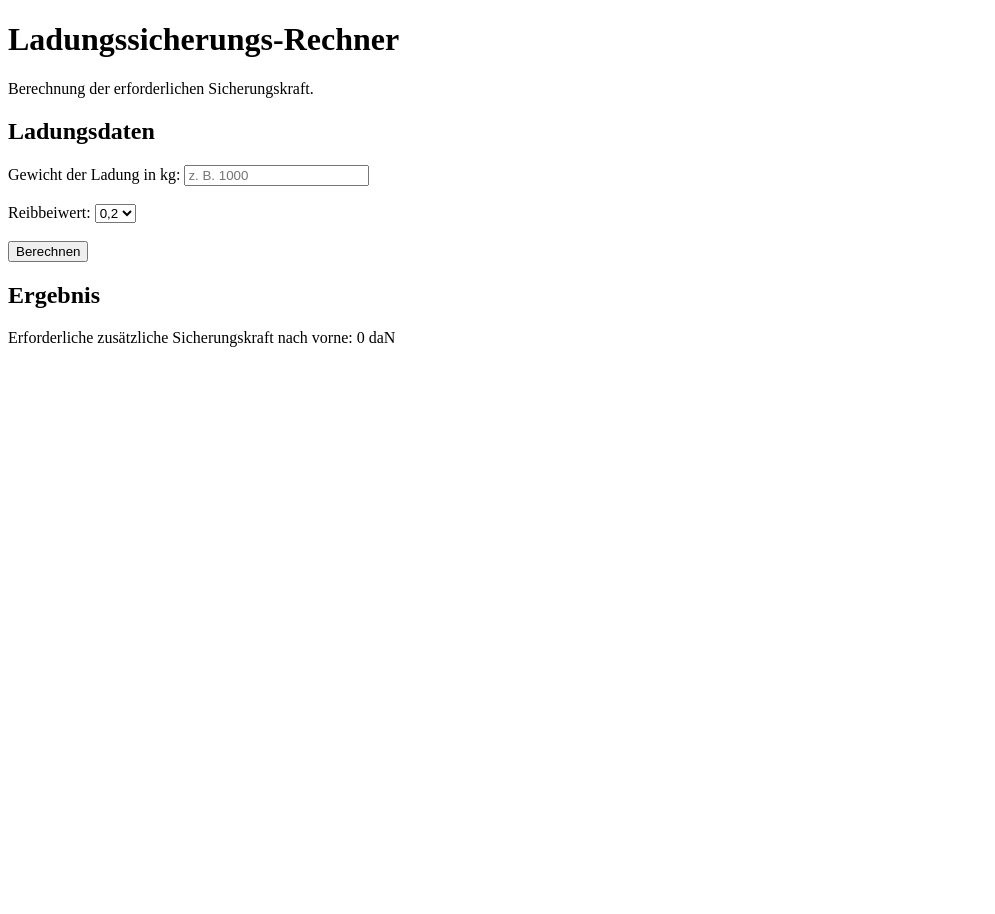
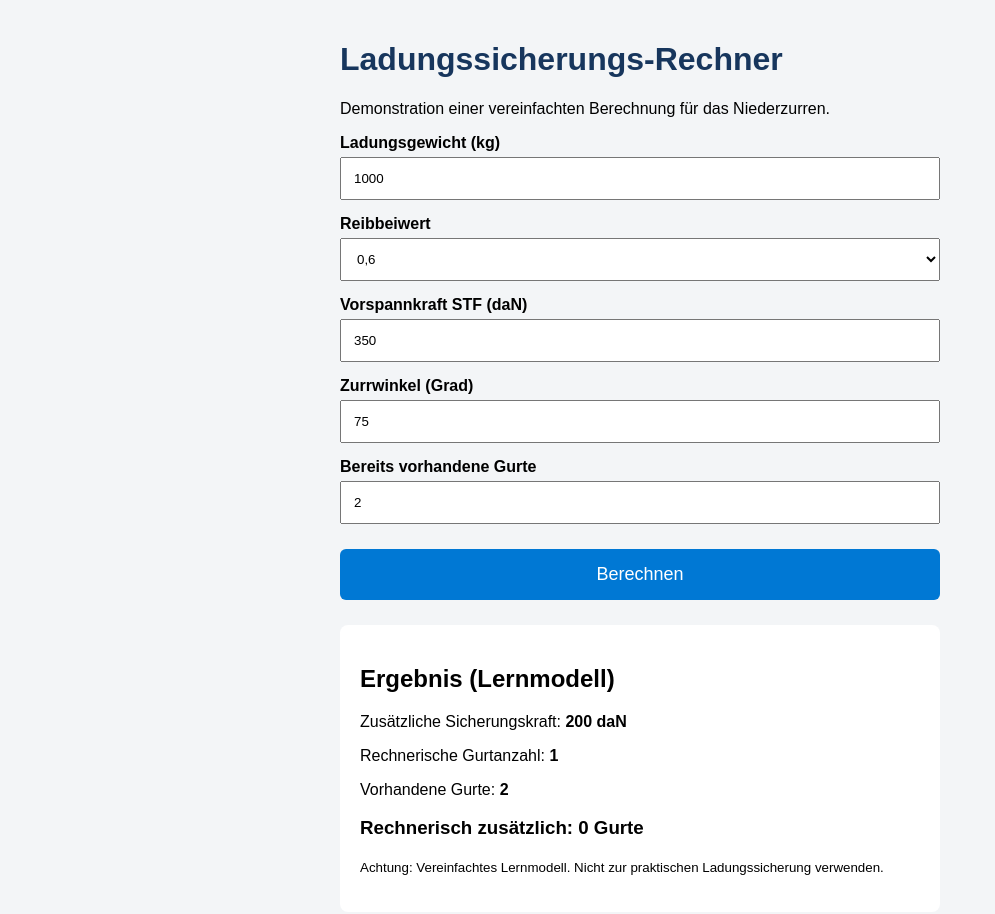
Before and after one commit to fvbg23/Ladungssicherungsrechner, a plain HTML site: page index.html in a window 1280 px wide. Both pictures are taken after a click on the button "Berechnen". Shown: the whole page, without its empty margins (0-995 px from the left). Before the commit the page ends 800 px from the top, so only its background shows below. Drawn offline with Linux system fonts and the light colour scheme.

Commit message:
Enhance load securing calculator with styles and logic
Berechnung der Gurtanzahl hinzugefügt

```diff
--- a/index.html
+++ b/index.html
@@ -1,58 +1,172 @@
 <!DOCTYPE html>
 <html lang="de">
-
 <head>
 <meta charset="UTF-8">
 <meta name="viewport" content="width=device-width, initial-scale=1.0">
+
 <title>Ladungssicherungs-Rechner</title>
+
+<style>
+body {
+    font-family: Arial, sans-serif;
+    background: #f3f5f7;
+    padding: 20px;
+    max-width: 600px;
+    margin: auto;
+}
+
+h1 {
+    color: #17365d;
+}
+
+label {
+    display: block;
+    margin-top: 15px;
+    font-weight: bold;
+}
+
+input, select {
+    width: 100%;
+    padding: 12px;
+    margin-top: 5px;
+    box-sizing: border-box;
+}
+
+button {
+    background: #0078d4;
+    color: white;
+    border: none;
+    padding: 15px;
+    width: 100%;
+    margin-top: 25px;
+    font-size: 18px;
+    border-radius: 6px;
+}
+
+.ergebnis {
+    background: white;
+    padding: 20px;
+    margin-top: 25px;
+    border-radius: 8px;
+}
+</style>
 </head>
 
 <body>
 
 <h1>Ladungssicherungs-Rechner</h1>
 
-    <p>Berechnung der erforderlichen Sicherungskraft.</p>
+<p>Demonstration einer vereinfachten Berechnung
+für das Niederzurren.</p>
 
-    <h2>Ladungsdaten</h2>
+<label>Ladungsgewicht (kg)</label>
+<input type="number" id="gewicht" value="1000" min="0">
 
-    <label for="gewicht">Gewicht der Ladung in kg:</label>
-    <input type="number" id="gewicht" placeholder="z. B. 1000">
-
-    <br><br>
-
-    <label for="reibung">Reibbeiwert:</label>
+<label>Reibbeiwert</label>
 <select id="reibung">
 <option value="0.2">0,2</option>
 <option value="0.3">0,3</option>
 <option value="0.4">0,4</option>
 <option value="0.5">0,5</option>
-        <option value="0.6">0,6</option>
+<option value="0.6" selected>0,6</option>
 </select>
 
-    <br><br>
+<label>Vorspannkraft STF (daN)</label>
+<input type="number" id="stf" value="350" min="1">
+
+<label>Zurrwinkel (Grad)</label>
+<input type="number" id="winkel" value="75" min="1" max="90">
+
+<label>Bereits vorhandene Gurte</label>
+<input type="number" id="vorhanden" value="2" min="0">
 
 <button onclick="berechnen()">Berechnen</button>
 
-    <h2>Ergebnis</h2>
-
-    <p id="ergebnis">Noch keine Berechnung durchgeführt.</p>
+<div class="ergebnis" id="ergebnis">
+Noch keine Berechnung durchgeführt.
+</div>
 
 <script>
 function berechnen() {
 
-            let gewicht = Number(document.getElementById("gewicht").value);
-            let reibung = Number(document.getElementById("reibung").value);
+    const gewicht = Number(
+        document.getElementById("gewicht").value
+    );
 
-            let erforderlicheSicherung = gewicht * (0.8 - reibung);
+    const reibung = Number(
+        document.getElementById("reibung").value
+    );
 
-            if (erforderlicheSicherung < 0) {
-                erforderlicheSicherung = 0;
+    const stf = Number(
+        document.getElementById("stf").value
+    );
+
+    const winkel = Number(
+        document.getElementById("winkel").value
+    );
+
+    const vorhanden = Number(
+        document.getElementById("vorhanden").value
+    );
+
+    const ausgabe = document.getElementById("ergebnis");
+
+    if (
+        !Number.isFinite(gewicht) ||
+        gewicht <= 0 ||
+        !Number.isFinite(stf) ||
+        stf <= 0 ||
+        !Number.isFinite(winkel) ||
+        winkel <= 0 ||
+        winkel > 90 ||
+        !Number.isInteger(vorhanden) ||
+        vorhanden < 0
+    ) {
+        ausgabe.textContent =
+            "Bitte gültige Eingabewerte eingeben.";
+        return;
     }
 
-            document.getElementById("ergebnis").innerHTML =
-                "Erforderliche zusätzliche Sicherungskraft nach vorne: "
-                + erforderlicheSicherung.toFixed(0)
-                + " daN";
+    // Vereinfachtes Lernmodell, keine
+    // normgerechte Ladungssicherungsberechnung.
+
+    const sicherungskraft =
+        Math.max(0, gewicht * (0.8 - reibung));
+
+    const winkelRad = winkel * Math.PI / 180;
+
+    const kraftProGurt =
+        2 * stf * reibung * Math.sin(winkelRad);
+
+    const benoetigt = Math.ceil(
+        sicherungskraft / kraftProGurt
+    );
+
+    const zusaetzlich = Math.max(
+        0, benoetigt - vorhanden
+    );
+
+    ausgabe.innerHTML = `
+        <h2>Ergebnis (Lernmodell)</h2>
+
+        <p>Zusätzliche Sicherungskraft:
+        <strong>${sicherungskraft.toFixed(0)} daN</strong></p>
+
+        <p>Rechnerische Gurtanzahl:
+        <strong>${benoetigt}</strong></p>
+
+        <p>Vorhandene Gurte:
+        <strong>${vorhanden}</strong></p>
+
+        <h3>Rechnerisch zusätzlich:
+        ${zusaetzlich} Gurte</h3>
+
+        <p><small>
+        Achtung: Vereinfachtes Lernmodell.
+        Nicht zur praktischen Ladungssicherung
+        verwenden.
+        </small></p>
+    `;
 }
 </script>
 
```
Lines whose indentation alone changed are shown as unchanged.
